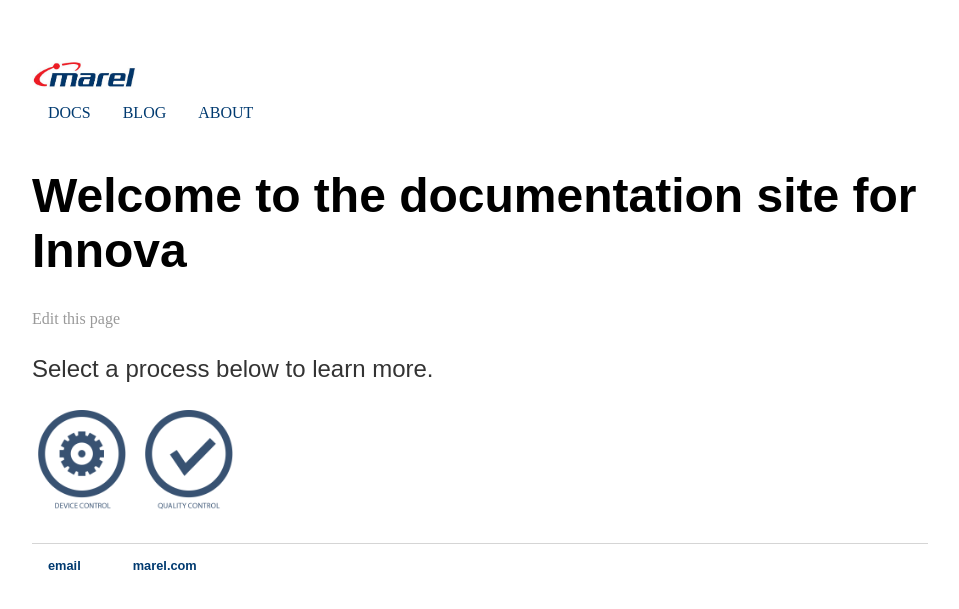
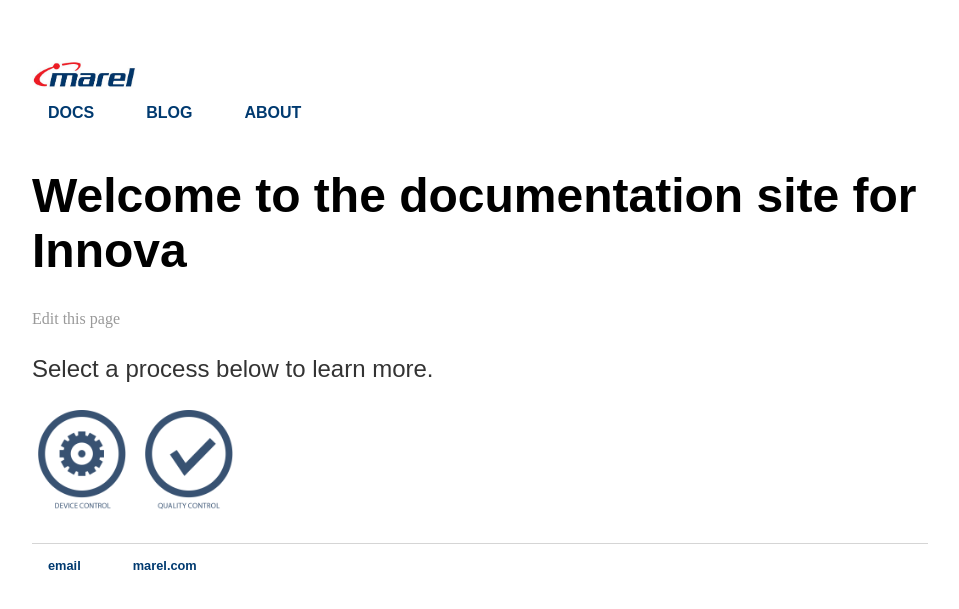
Before and after one commit to daniellegunter/pohlvault.github.io, a Jekyll site: the page built from index.html, in a window 1280 px wide. Shown: the top 609 px of the page, without its empty margins (160-1119 px from the left). Built offline with Jekyll 4.4.1, drawn with Linux system fonts in a browser that asks for light colours.

Commit message:
Update default.html

```diff
--- a/_layouts/default.html
+++ b/_layouts/default.html
@@ -6,16 +6,14 @@
 			<link rel="stylesheet" type="text/css" href="/css/main.css">
 		</head>
 		<body>
-
-        	<a href="http://www.marel.com">
-  <img id="logo" src="images/Marel-logo.jpg"Marel Logo">
-</a>
-	    		<ul>
-	        		<li><a href="/docs">DOCS</a></li>
-				<li><a href="/blog">BLOG</a></li>
-		        	<li><a href="/about">ABOUT</a></li>
-	    		</ul>
-
+			<nav>
+			   	<a href="http://www.marel.com"> <img id="logo" src="images/Marel-logo.jpg"Marel Logo"> </a>
+	    			<ul>
+	        			<li><a href="/docs">DOCS</a></li>
+					<li><a href="/blog">BLOG</a></li>
+		        		<li><a href="/about">ABOUT</a></li>
+	    			</ul>
+			  </nav>
 				<div class="container">
 
 			{{ content }}
```
